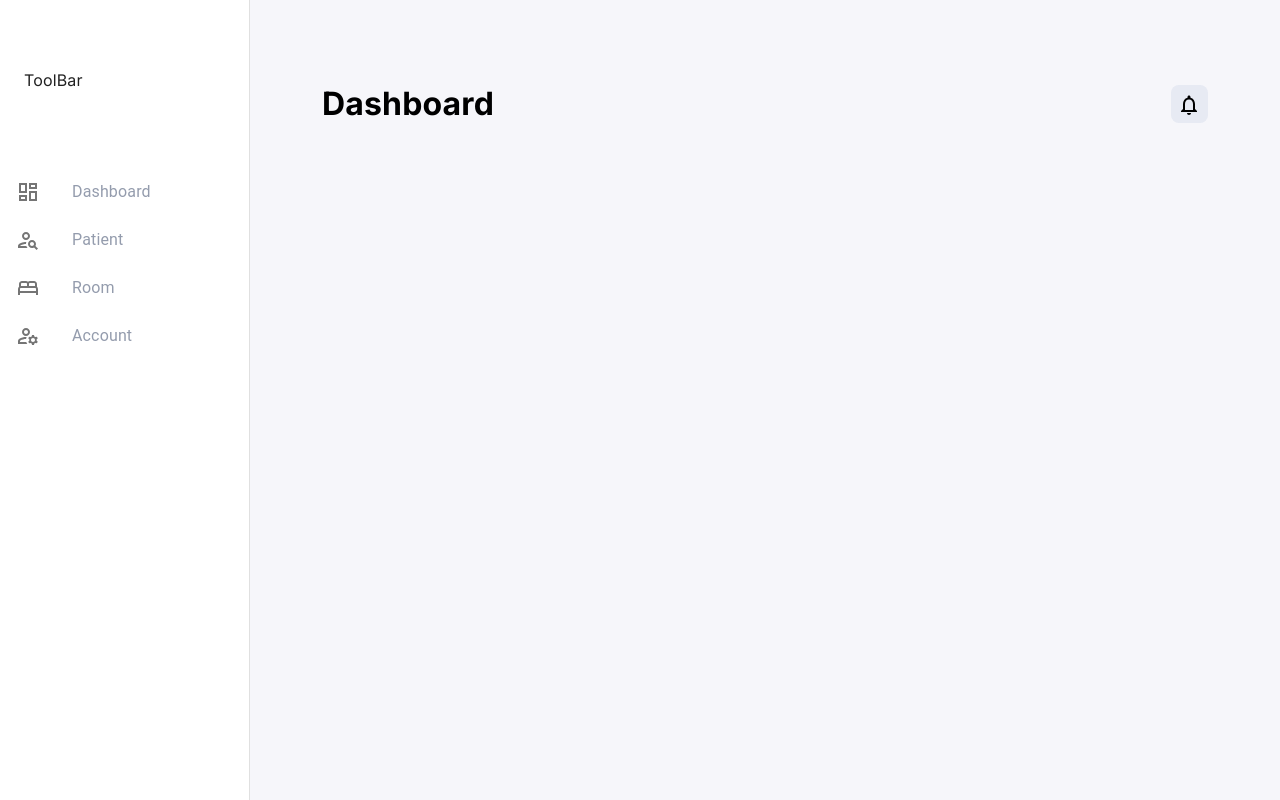
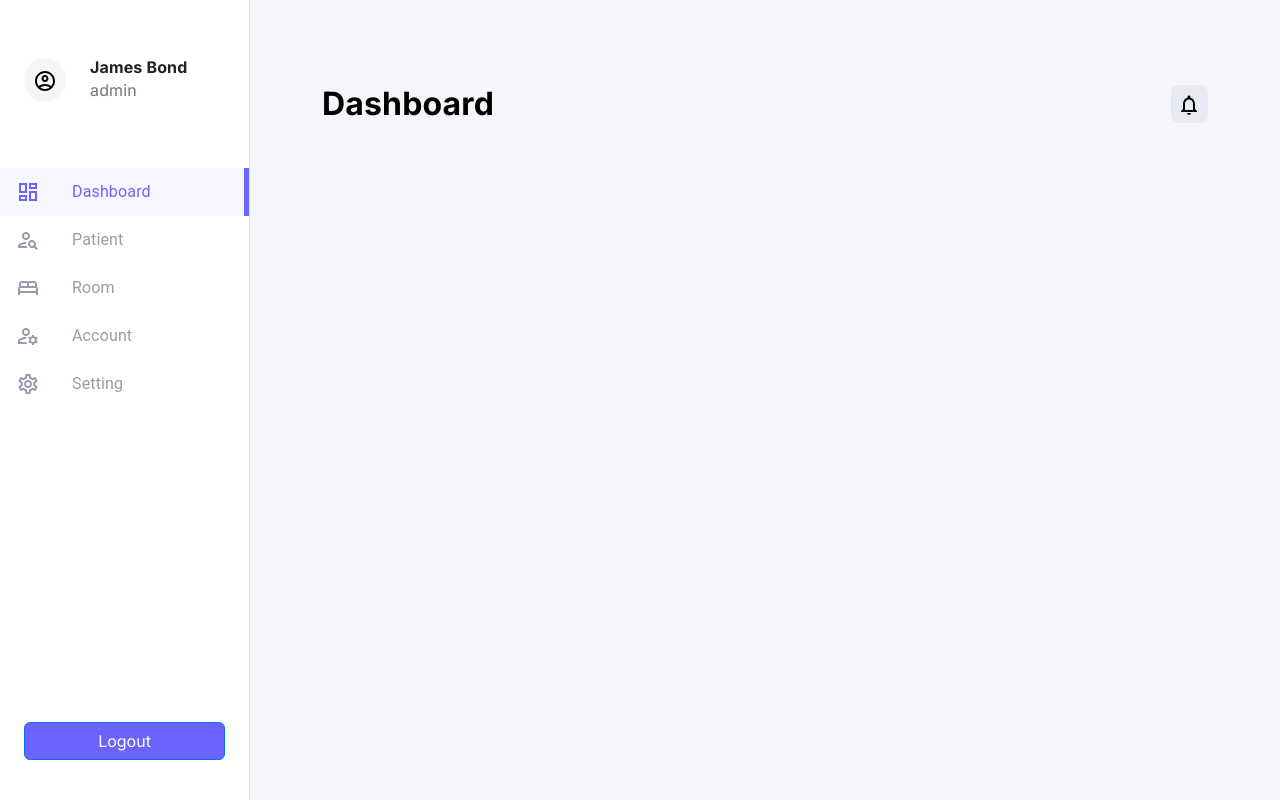
Before and after one commit to package-coder/CLI-RehabInfoManagementSystem, a React (Create React App) app in the folder system-ui/: page / in a window 1280 px wide. Built offline with nearby package versions, Linux system fonts and the light colour scheme; no server answers.

Commit message:
UI updated

```diff
--- a/system-ui/src/App.css
+++ b/system-ui/src/App.css
@@ -8,8 +8,22 @@
 
 .app-nav .nav-item {
   text-decoration: none;
-  color: #949CAD;
+  color: var(--bs-secondary);
 
+}
+
+.app-nav .nav-item .MuiListItemButton-root{
+  border-right: 5px solid transparent;
+}
+
+.app-nav .nav-item *{
+  color: inherit;
+}
+.app-nav .active .MuiListItemButton-root{
+  --bs-bg-opacity: 0.05;
+  background-color: rgba(var(--bs-primary-rgb),var(--bs-bg-opacity))!important;
+  color: var(--bs-primary);
+  border-right-color: var(--bs-primary);
 }
 
 #root{
@@ -50,7 +64,7 @@
 
 .auth-form .form-check-input:checked,
 .auth-form .auth-submit {
-  background-color: #6C63FF !important;
+  background-color: var(--bs-primary) !important;
 }
 .page-header {
   font-size: 2rem;
--- a/system-ui/src/App.js
+++ b/system-ui/src/App.js
@@ -1,21 +1,23 @@
 import './App.css';
 import { BrowserRouter, Routes, Route } from 'react-router-dom';
 
-import Drawer from './components/Drawer';
 import PatientDrawer from './pages/PatientDrawer';
 import RoomDrawer from './pages/RoomDrawer'
 import AccountDrawer from './pages/AccountDrawer'
 import DashboardDrawer from './pages/DashboardDrawer';
-
+import SettingDrawer from './pages/SettingDrawer';
+import LoginPage from './pages/LoginPage';
 
 function App() {
   return (
     <BrowserRouter>
       <Routes>
           <Route path="/" element={<DashboardDrawer/>} />
+          <Route path="/login" element={<LoginPage/>} />
           <Route path="/patient" element={<PatientDrawer/>} />
           <Route path="/room" element={ <RoomDrawer/>} />
           <Route path="/account" element={ <AccountDrawer/>} />
+          <Route path="/setting" element={ <SettingDrawer/>} />
       </Routes>
     </BrowserRouter>
   );
--- a/system-ui/src/components/Drawer.jsx
+++ b/system-ui/src/components/Drawer.jsx
@@ -16,13 +16,15 @@ import DashboardOutlinedIcon from '@mui/icons-material/DashboardOutlined';
 import PersonSearchOutlinedIcon from '@mui/icons-material/PersonSearchOutlined';
 import BedOutlinedIcon from '@mui/icons-material/BedOutlined';
 import ManageAccountsOutlinedIcon from '@mui/icons-material/ManageAccountsOutlined';
+import AccountCircleOutlinedIcon from '@mui/icons-material/AccountCircleOutlined';
+import SettingsOutlinedIcon from '@mui/icons-material/SettingsOutlined';
 
 import Stack from '@mui/material/Stack';
 
 
 
 
-import { Link } from 'react-router-dom';
+import { NavLink } from 'react-router-dom';
 
 
 const drawerWidth = 250;
@@ -36,12 +38,22 @@ function ResponsiveDrawer(props) {
   };
 
   const drawer = (
-    <div >
+    <div className='d-flex flex-column h-100'>
       <Toolbar className="mt-5">
-        ToolBar
+        <div className="row align-items-center">
+          <div className="col-auto">
+            <div className="icon-wrapper rounded-circle bg-secondary bg-opacity-10 p-2">
+              <AccountCircleOutlinedIcon />
+            </div>
+          </div>
+          <div className="col">
+            <h6 className='fw-bolder m-0'>James Bond</h6>
+            <section className="text-muted">admin</section>
+          </div>
+        </div>
       </Toolbar>
       <List className='mt-5'>
-          <Link to='/'  className="nav-item">
+          <NavLink to='/'  className="nav-item" activeClassName="selected">
             <ListItem disablePadding >
                 <ListItemButton >
                   <ListItemIcon>
@@ -50,8 +62,8 @@ function ResponsiveDrawer(props) {
                   <ListItemText primary="Dashboard" />
                 </ListItemButton>
             </ListItem>
-          </Link>
-          <Link to='/patient'  className="nav-item">
+          </NavLink>
+          <NavLink to='/patient'  className="nav-item" activeClassName="selected">
             <ListItem disablePadding >
                 <ListItemButton >
                   <ListItemIcon>
@@ -60,8 +72,8 @@ function ResponsiveDrawer(props) {
                   <ListItemText primary="Patient" />
                 </ListItemButton>
             </ListItem>
-          </Link>
-          <Link to='/room'  className="nav-item">
+          </NavLink>
+          <NavLink to='/room'  className="nav-item" activeClassName="selected">
             <ListItem disablePadding >
                 <ListItemButton >
                   <ListItemIcon>
@@ -70,8 +82,8 @@ function ResponsiveDrawer(props) {
                   <ListItemText primary="Room" />
                 </ListItemButton>
             </ListItem>
-          </Link>
-          <Link to='/account'  className="nav-item">
+          </NavLink>
+          <NavLink to='/account'  className="nav-item" activeClassName="selected">
             <ListItem disablePadding >
                 <ListItemButton >
                   <ListItemIcon>
@@ -80,9 +92,23 @@ function ResponsiveDrawer(props) {
                   <ListItemText primary="Account" />
                 </ListItemButton>
             </ListItem>
-          </Link>
+          </NavLink>
+          <NavLink to='/setting'  className="nav-item" activeClassName="selected">
+            <ListItem disablePadding >
+                <ListItemButton >
+                  <ListItemIcon>
+                    <SettingsOutlinedIcon/>
+                  </ListItemIcon>
+                  <ListItemText primary="Setting" />
+                </ListItemButton>
+            </ListItem>
+          </NavLink>
       </List>
-
+      <div className='flex-grow-1 p-4 d-flex align-items-end justify-content-center'>
+        <div className="d-grid w-100 mb-3">
+          <button type="button" class="btn btn-primary bg-primary auth-submit">Logout</button>
+        </div>
+      </div>
     </div>
   );
 
--- a/system-ui/src/index.css
+++ b/system-ui/src/index.css
@@ -18,3 +18,11 @@ body,
 body {
   margin-bottom: 0;
 }
+
+:root{
+  --bs-primary: #6C63FF;
+  --bs-primary-rgb: 108, 99, 255;
+  --bs-secondary: #949cad;
+  --bs-secondary-rgb: 148, 156, 173;
+
+}
--- /dev/null
+++ b/system-ui/src/pages/SettingDrawer.jsx
@@ -0,0 +1,24 @@
+import React from 'react'
+import Drawer from '../components/Drawer'
+
+
+
+function SettingDrawer() {
+
+
+
+  const options = (
+      <>
+
+      </>
+  );
+
+
+  return (
+    <Drawer options={options} title='Settings'>
+
+    </Drawer>
+  )
+}
+
+export default SettingDrawer
```
